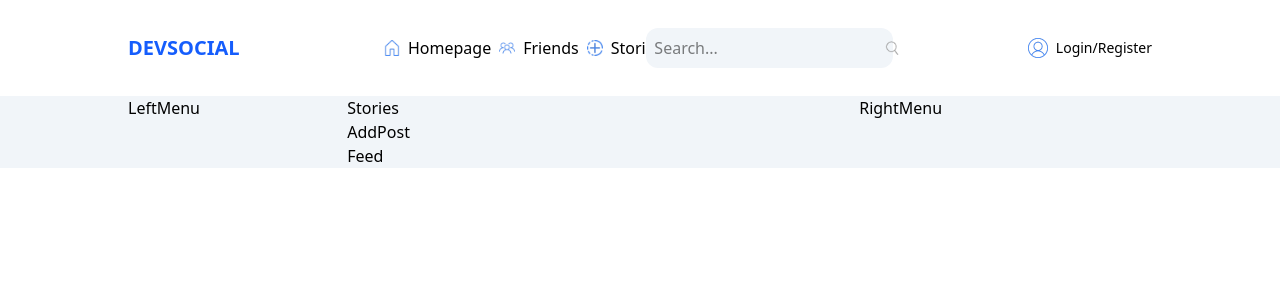
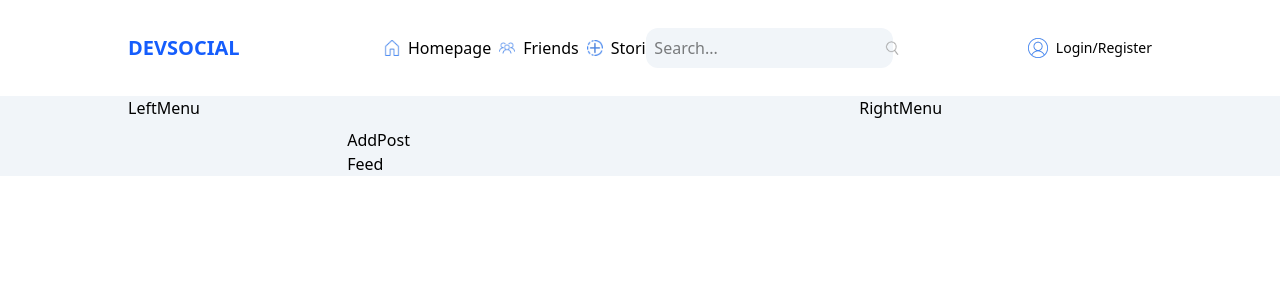
Before and after one commit to Subhamay-Dey/dev, a Next.js app: page / in a window 1280 px wide. Shown: the top 300 px of the page. Built offline with nearby package versions, Linux system fonts and the light colour scheme; no server answers.

Commit message:
update ✅

```diff
--- a/src/components/Stories.tsx
+++ b/src/components/Stories.tsx
@@ -2,7 +2,9 @@ import React from 'react'
 
 function Stories() {
   return (
-    <div>Stories</div>
+    <div className='p-4 '>
+
+    </div>
   )
 }
 
```
